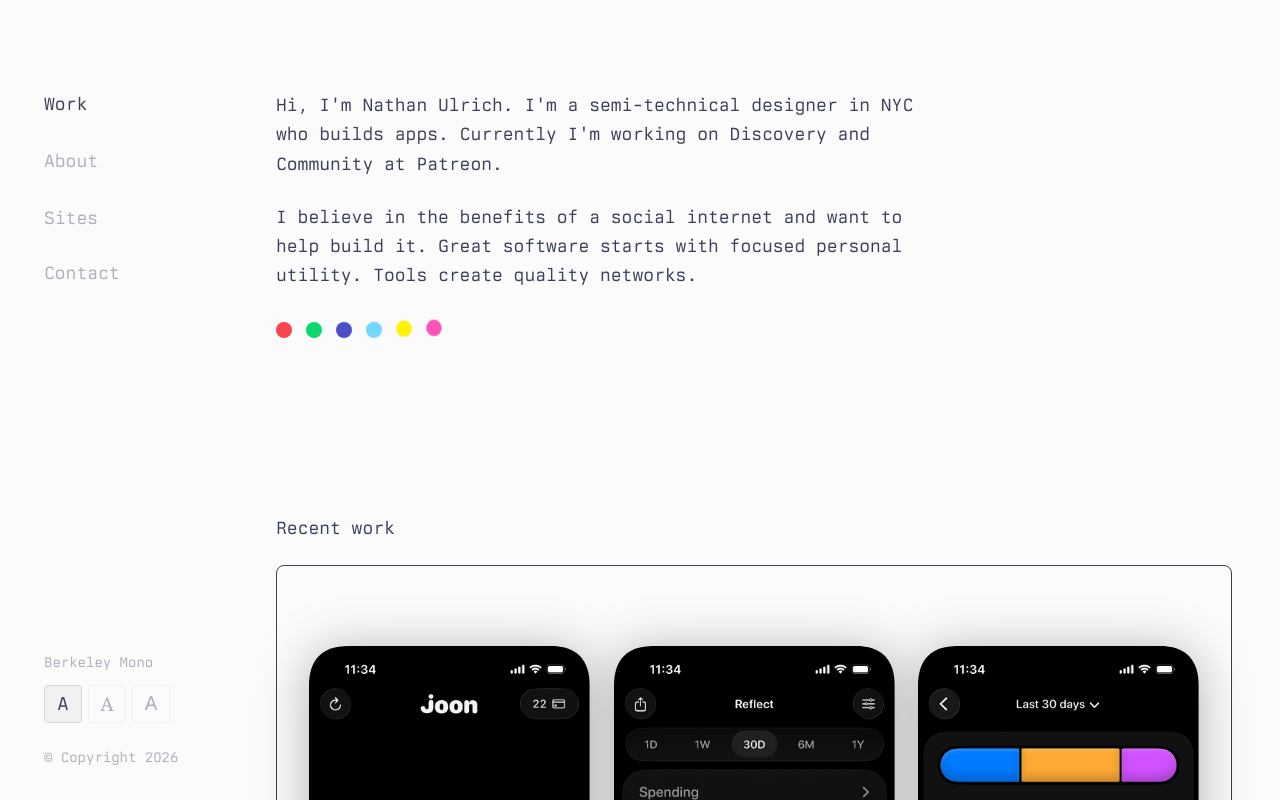
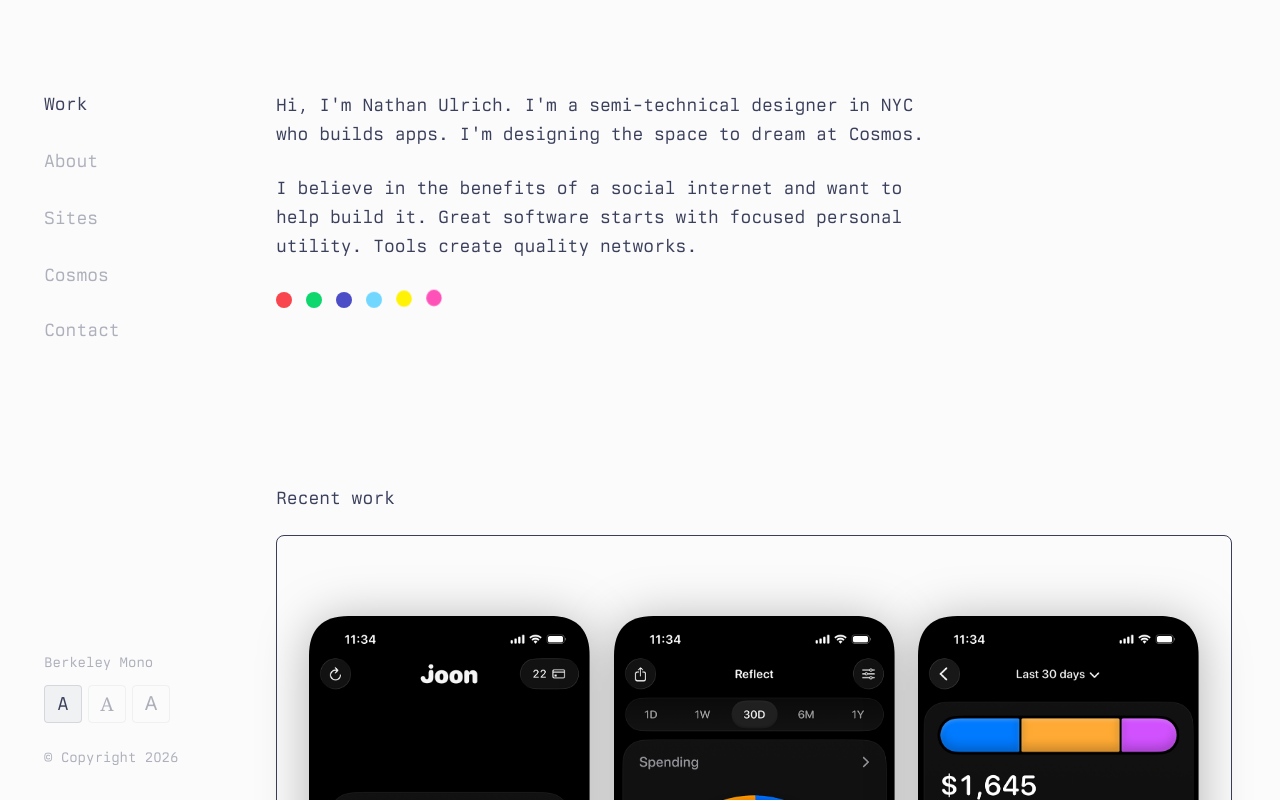
Before and after one commit to nathanbulrich/nathanu-portfolio, a Next.js app: page / in a window 1280 px wide. Shown: the top 800 px of the page. Built offline with nearby package versions, Linux system fonts and the light colour scheme.

Commit message:
Add Cosmos nav and hero link

```diff
--- a/src/app/components/HeroCard.tsx
+++ b/src/app/components/HeroCard.tsx
@@ -6,7 +6,14 @@ export default function HeroCard() {
       <div className="space-y-6 max-w-[664px]">
         <p className="leading-relaxed">
           Hi, I&apos;m Nathan Ulrich. I&apos;m a semi-technical designer in NYC who builds apps.
-          Currently I&apos;m working on Discovery and Community at Patreon.
+          I&apos;m designing the space to dream at{" "}
+          <a
+            href="https://www.cosmos.so/"
+            target="_blank"
+            rel="noopener noreferrer"
+          >
+            Cosmos
+          </a>.
         </p>
         <p className="leading-relaxed">
           I believe in the benefits of a social internet and want to help build it.
--- a/src/app/components/SideNav.tsx
+++ b/src/app/components/SideNav.tsx
@@ -39,6 +39,14 @@ export default function SideNav() {
             </Link>
           );
         })}
+        <a
+          href="https://www.cosmos.so/nathanu"
+          target="_blank"
+          rel="noopener noreferrer"
+          className="pt-2 pb-1.5 no-underline hover:no-underline opacity-40 hover:opacity-70 transition-opacity duration-[30ms]"
+        >
+          Cosmos
+        </a>
         <button
           onClick={() => setContactOpen(true)}
           className="py-1.5 text-left cursor-pointer opacity-40 hover:opacity-70 hover:underline transition-opacity duration-[30ms]"
@@ -80,6 +88,14 @@ export default function SideNav() {
               </Link>
             );
           })}
+          <a
+            href="https://www.cosmos.so/nathanu"
+            target="_blank"
+            rel="noopener noreferrer"
+            className="no-underline hover:no-underline opacity-40 hover:opacity-70 transition-opacity duration-[30ms]"
+          >
+            Cosmos
+          </a>
           <button
             onClick={() => setContactOpen(true)}
             className="cursor-pointer opacity-40 hover:opacity-70 hover:underline transition-opacity duration-[30ms]"
```
